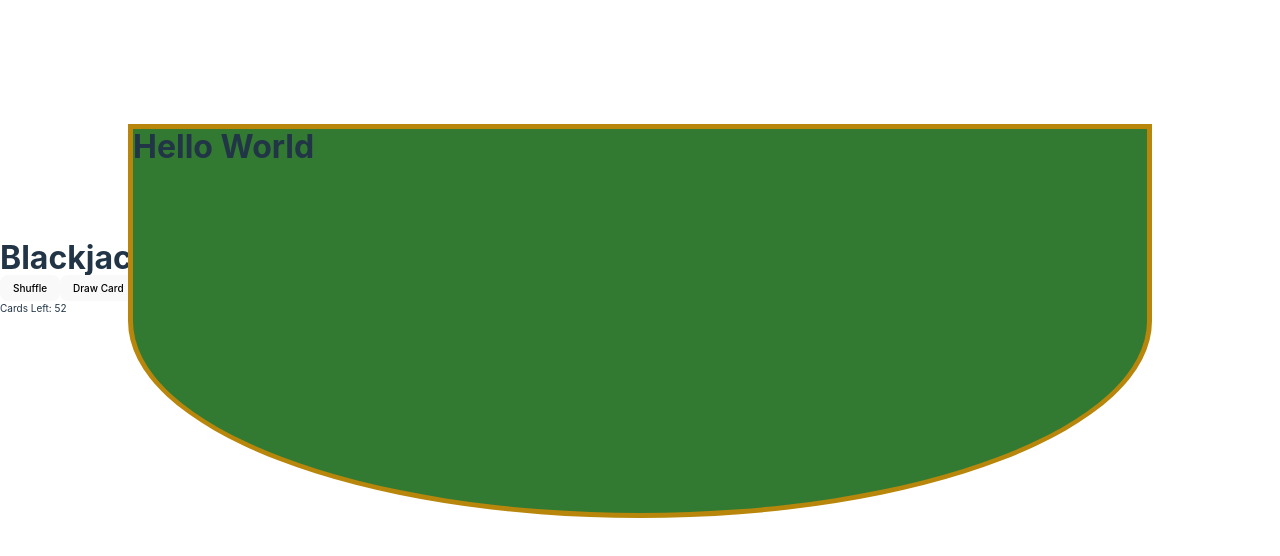
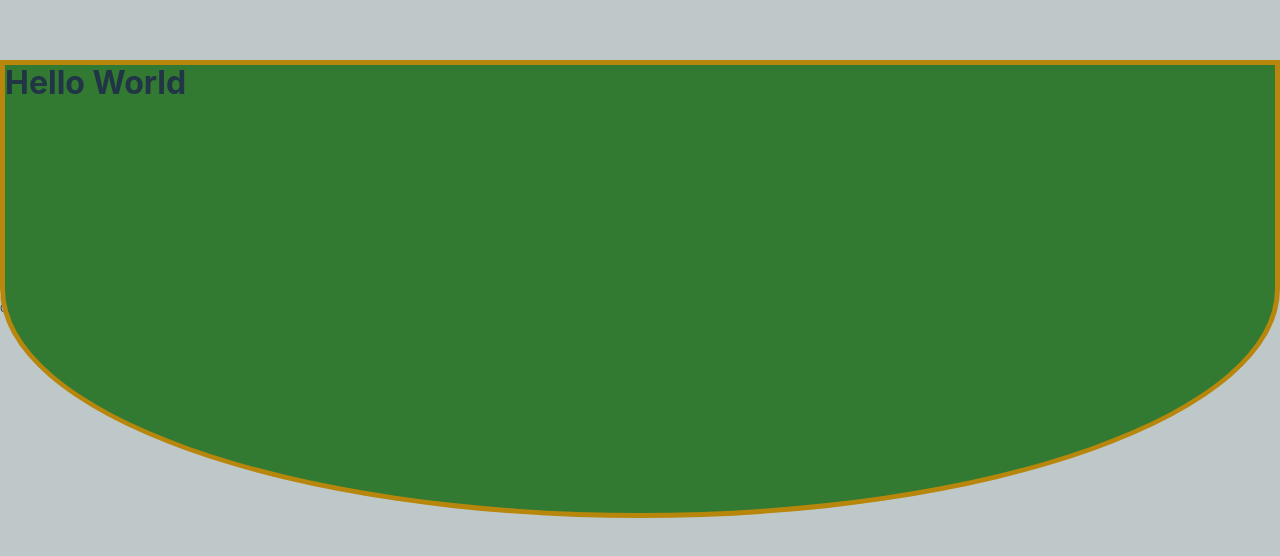
Before and after one commit to gazjosef/blackjack-react, a React (Vite) app: page / in a window 1280 px wide. Shown: the part 122-678 px from the top of the page. Built offline with nearby package versions, Linux system fonts and the light colour scheme.

Commit message:
Refactor: README.md

```diff
--- a/src/components/BlackJackTable/BlackJackTable2.styles.ts
+++ b/src/components/BlackJackTable/BlackJackTable2.styles.ts
@@ -1,9 +1,9 @@
 import styled from "styled-components";
 
 export const TableContainer = styled.div`
-  width: 80%; /* Adjust for table size */
+  width: 100%; /* Adjust for table size */
   height: 100px;
-  padding-bottom: 30%; /* Creates the curved effect */
+  padding-bottom: 35%; /* Creates the curved effect */
   background-color: #327932;
   border: 5px solid darkgoldenrod;
   border-bottom-left-radius: 100%;
--- a/src/styles/GlobalStyles.ts
+++ b/src/styles/GlobalStyles.ts
@@ -23,7 +23,7 @@ export const GlobalStyles = createGlobalStyle`
     body {
     box-sizing: border-box;
 
-    background-color: var(--clr-white-100);
+    background-color: #2f4f4f4f;
     }
 
     /* Remove list styles on ul, ol elements with a list role, which suggests default styling will be removed */
```
Also changed, not shown: 1 other file (tests, documents, lock files or other folders).
